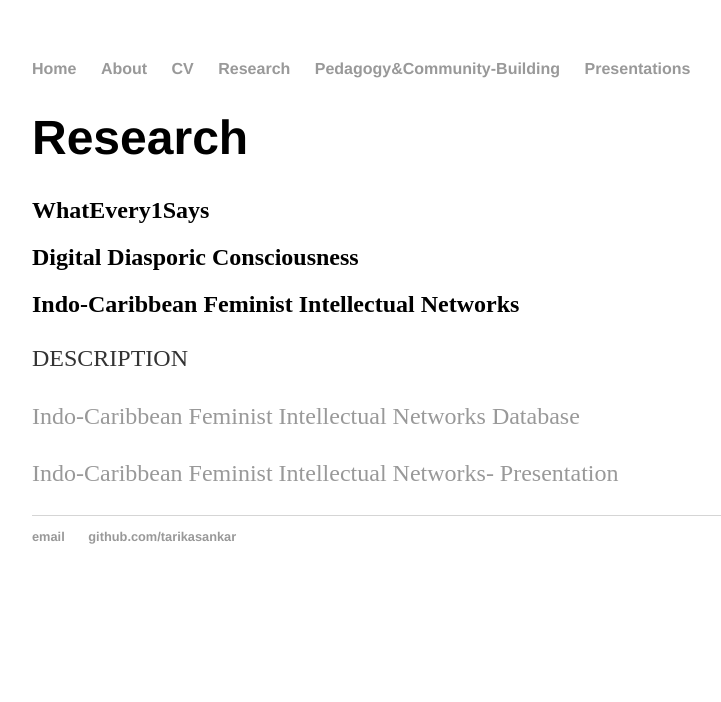
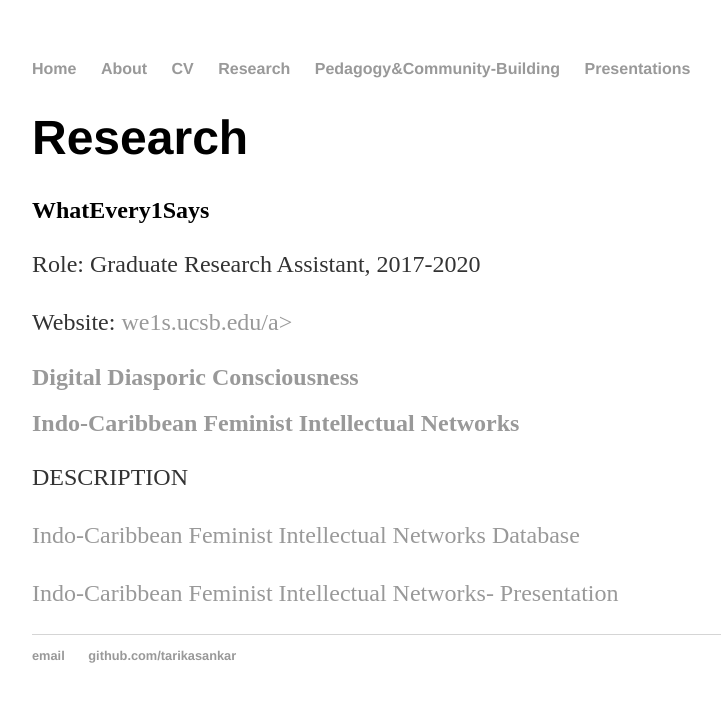
Before and after one commit to tarikasankar/tarikasankar.github.io, a Jekyll site: the page built from research/index.html, in a window 1280 px wide. Shown: the top 702 px of the page, without its empty margins (160-881 px from the left). Built offline with Jekyll 4.4.1, drawn with Linux system fonts in a browser that asks for light colours.

Commit message:
Update index.html
added role and website for WE1S

```diff
--- a/research/index.html
+++ b/research/index.html
@@ -6,6 +6,8 @@ title: Research
 	<h1>Research</h1>
 
 	<h2>WhatEvery1Says</h2>
+	<p> Role: Graduate Research Assistant, 2017-2020 </p>
+	<p> Website: <a href="https://www.we1s.ucsb.edu/">we1s.ucsb.edu/a>
 
 	<h2>Digital Diasporic Consciousness</h2>
 
```
